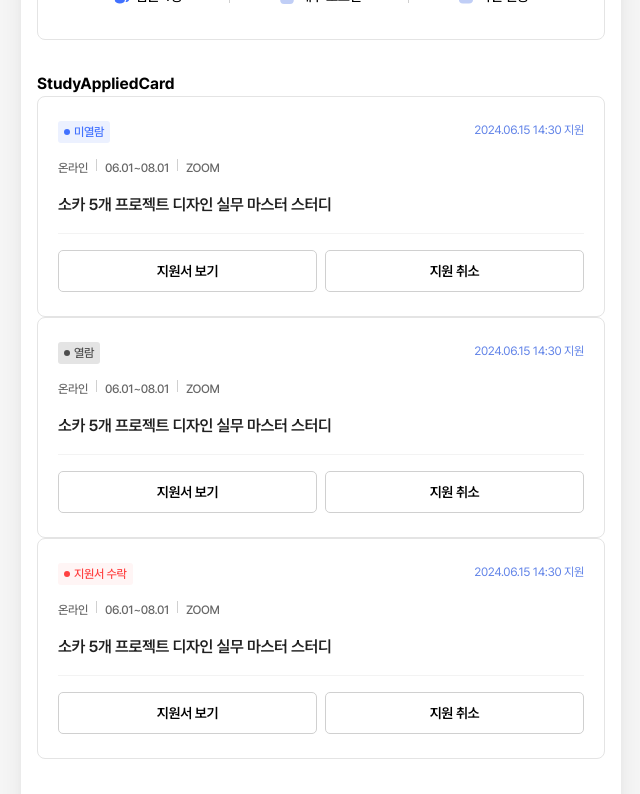
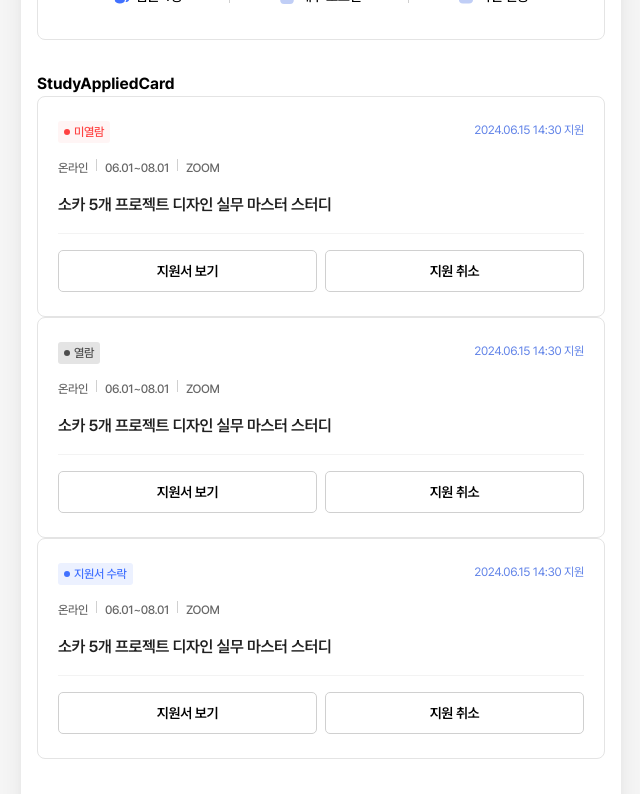
Before and after one commit to sturing-fourten/sturing, a Next.js app: page /publishing in a window 1280 px wide. Shown: the part 3520-4314 px from the top of the page, without its empty margins (319-959 px from the left). Built offline with nearby package versions, Linux system fonts and the light colour scheme.

Commit message:
Fix: 지원서 상태 오타 수정

```diff
--- a/src/components/commons/card/element/StudyApplyInfo.tsx
+++ b/src/components/commons/card/element/StudyApplyInfo.tsx
@@ -7,12 +7,7 @@ interface IApplyStatusProps {
 }
 
 const APPLY_STATUS_TYPE = {
-  APPLIED: {
-    color: "text-main-500",
-    bgColor: "bg-main-100",
-    dotColor: "bg-main-500",
-    label: "미열람",
-  },
+  APPLIED: { color: "text-[#FF4141]", bgColor: "bg-[#FF4141]/5", dotColor: "bg-[#FF4141]", label: "미열람" },
   APPLIED_VIEW: {
     color: "text-gray-800",
     bgColor: "bg-gray-300",
@@ -20,9 +15,9 @@ const APPLY_STATUS_TYPE = {
     label: "열람",
   },
   ACCEPTED: {
-    color: "text-[#FF4141]",
-    bgColor: "bg-[#FF4141]/5",
-    dotColor: "bg-[#FF4141]",
+    color: "text-main-500",
+    bgColor: "bg-main-100",
+    dotColor: "bg-main-500",
     label: "지원서 수락",
   },
 };
```
